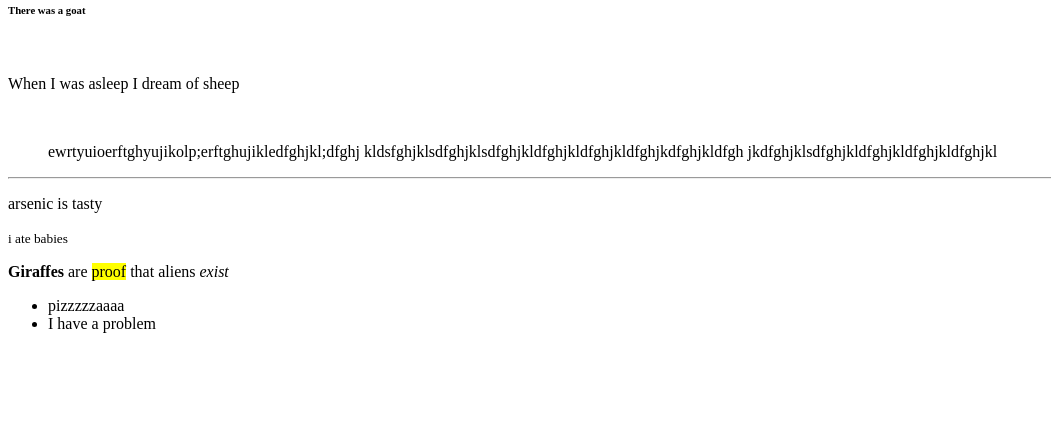
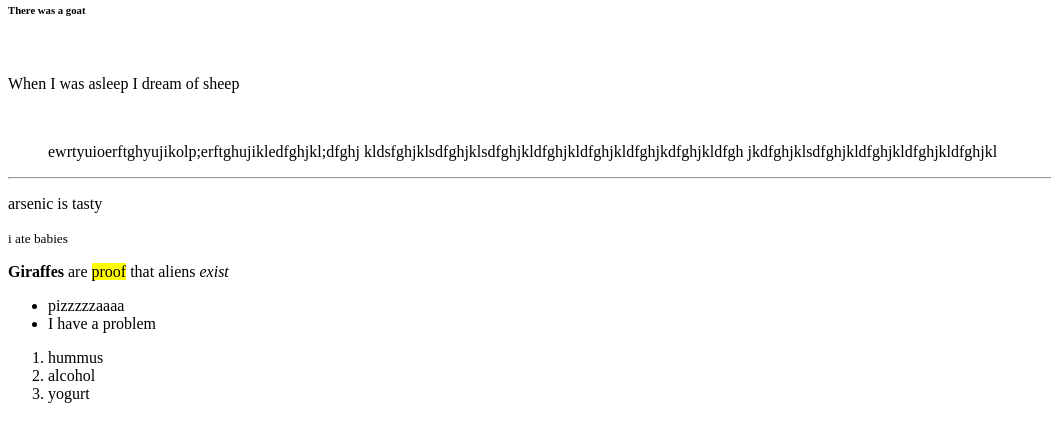
Before and after one commit to TartFroYo/TartFroYo.github.io, a plain HTML site: page index.html in a window 1280 px wide. Shown: the part 79-520 px from the top of the page, without its empty margins (0-1051 px from the left). Drawn offline with Linux system fonts and the light colour scheme.

Commit message:
Update index.html

```diff
--- a/index.html
+++ b/index.html
@@ -25,6 +25,11 @@
             <li>pizzzzzaaaa</li>
             <li> I have a problem</li>
         </ul>
+        <ol>
+            <li>hummus</li>
+            <li>alcohol</li>
+            <li>yogurt</li>
+        </ol>
 
     </body>
 
```
